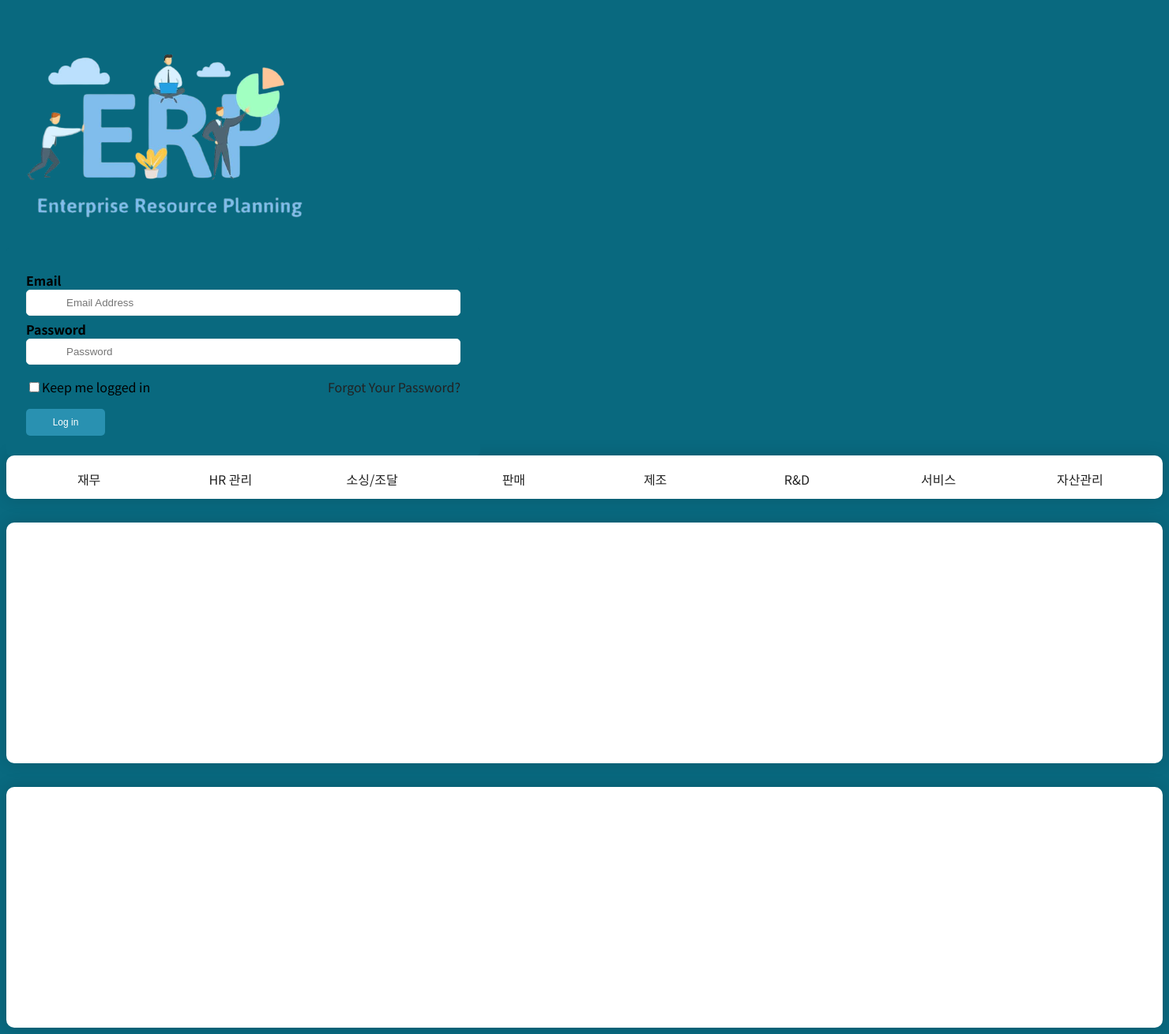
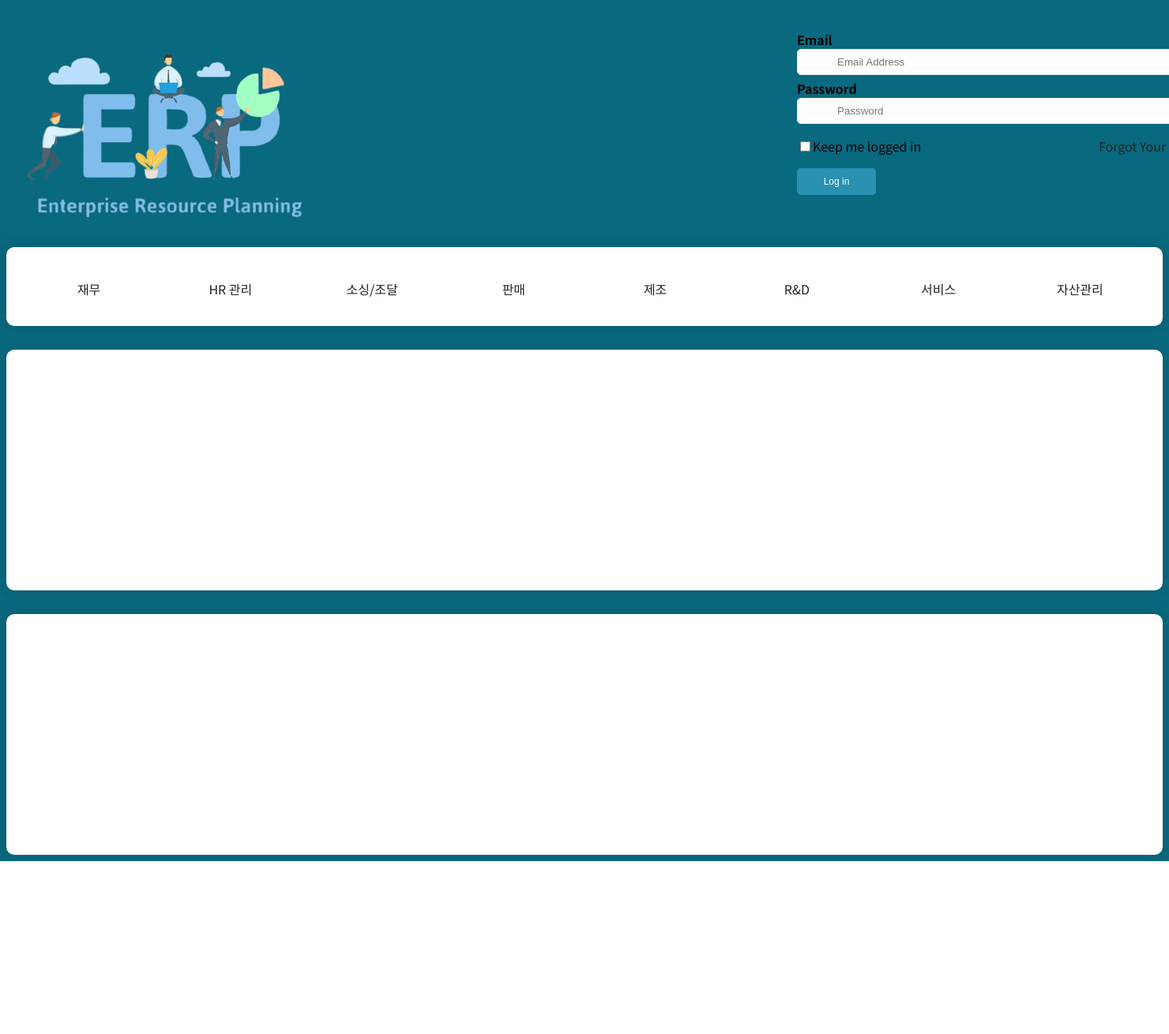
Before and after one commit to KwonYongHwan920/ERP_system, a Django app: template erp_sys/templates/base.html in a window 1480 px wide; the page is wider, and only the part inside the window is pictured. Shown: that part at 79% size. After the commit the page ends 1091 px from the top of that part, so only its background shows below. Run offline with Django 3.2, Linux system fonts and the light colour scheme; the template is opened without the code that fills it, so the values that code supplies are empty.

Commit message:
grid fixed

```diff
--- a/erp_sys/templates/base.html
+++ b/erp_sys/templates/base.html
@@ -10,7 +10,7 @@
     <link rel="stylesheet" href="{% static '/css/gnb.css' %}" />
     <link rel="stylesheet" href="{% static '/css/login.css' %}" />
     <link rel="stylesheet" href="{% static '/css/content.css' %}" />
-    <link rel="stylesheet" src="{% static '/css/grid.css' $}" />
+    <link rel="stylesheet" href="{% static '/css/grid.css' %}" />
   </head>
 
   <body>
```
